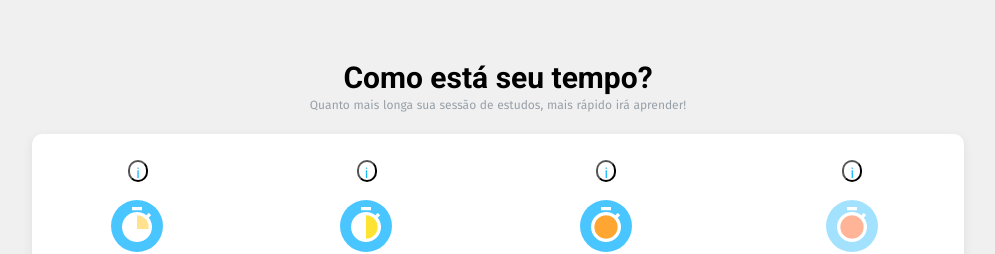
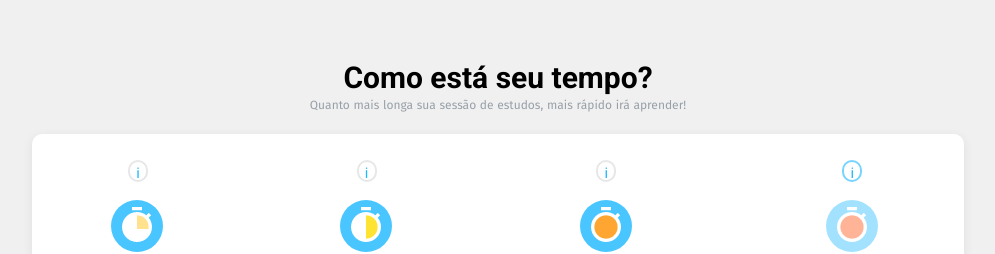
Before and after one commit to ocBruno/difficulty-screen, a Vue app: page / in a window 1280 px wide. Shown: the top 254 px of the page, without its empty margins (142-1137 px from the left). Built offline with nearby package versions, Linux system fonts and the light colour scheme.

Commit message:
fix screen button border hover css

```diff
--- a/src/components/DifficultySelectorItem.vue
+++ b/src/components/DifficultySelectorItem.vue
@@ -225,14 +225,16 @@ export default {
   margin-top: auto;
   margin-bottom: auto;
 }
-#mobile-more-info-button > .more-info-button {
+#mobile-more-info-button > .more-info-button, #screen-more-info-button > .more-info-button {
   border: 2px solid rgb(231, 231, 231);
 }
+#mobile-more-info-button > .more-info-button:hover, #screen-more-info-button > .more-info-button:hover {
+  border: 2px solid #76d4ff;
 
-.more-info-button:hover {
-  border: 2px solid #76d4ff;
 }
-#mobile-more-info-button > .more-info-button-disabled {
+
+
+#mobile-more-info-button > .more-info-button-disabled, #screen-more-info-button > .more-info-button-disabled{
   border: 2px solid #76d4ff;
 }
 
```
